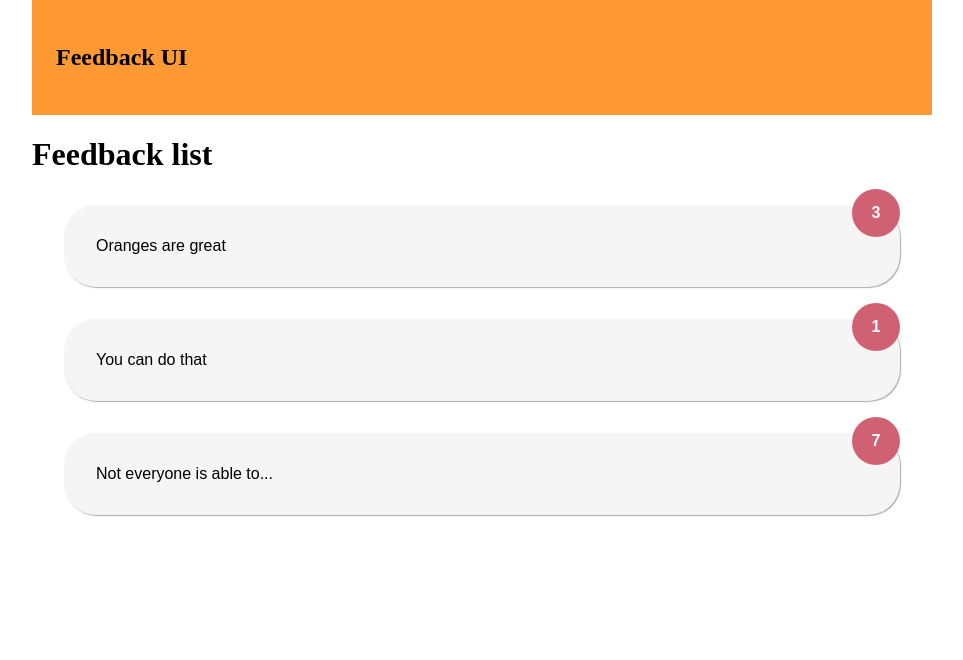
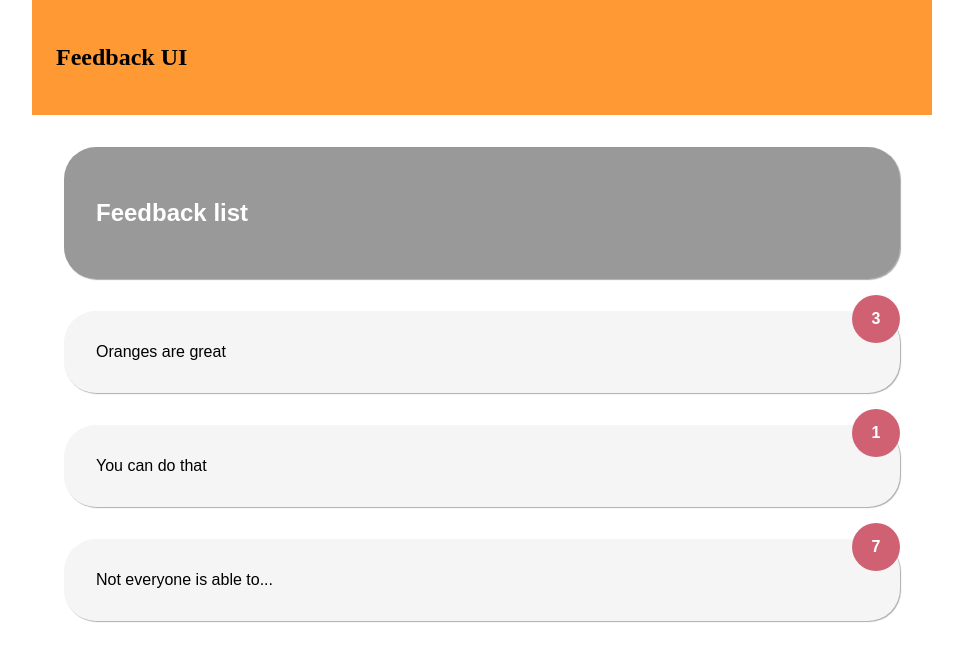
Before and after one commit to marcelox/feedback-app, a React (Create React App) app: page / in a window 1280 px wide. Shown: the top 660 px of the page, without its empty margins (158-1121 px from the left). Built offline with nearby package versions, Linux system fonts and the light colour scheme.

Commit message:
Add conditional styling to card

```diff
--- a/src/App.js
+++ b/src/App.js
@@ -3,6 +3,7 @@ import './index.scss';
 import Header from './components/Header';
 import FeedbackList from './components/FeedbackList';
 import FeedBackData from './data/FeedbackData';
+import Card from './components/shared/Card';
 
 function App() {
 
@@ -15,7 +16,7 @@ function App() {
   return (
     <>
       <Header bgColor="#f93" />
-      <h1>Feedback list</h1>
+      <Card reverse={true}><h2>Feedback list</h2></Card>
       <FeedbackList feedback={feedback} />
     </>
   )
--- a/src/components/shared/Card.jsx
+++ b/src/components/shared/Card.jsx
@@ -1,6 +1,6 @@
-function Card({children}) {
+function Card({reverse, children}) {
   return (
-    <div className="card">{children}</div>
+    <div className={`card ${reverse && 'reverse'}`}>{children}</div>
   )
 }
 
--- a/src/index.scss
+++ b/src/index.scss
@@ -11,6 +11,11 @@ body {
   padding: 2rem;
   margin: 2rem;
   position: relative;
+
+  &.reverse {
+    background-color: rgba(0, 0, 0, 0.4);
+    color: white;
+  }
 
     .number-display {
       display: flex;
```
